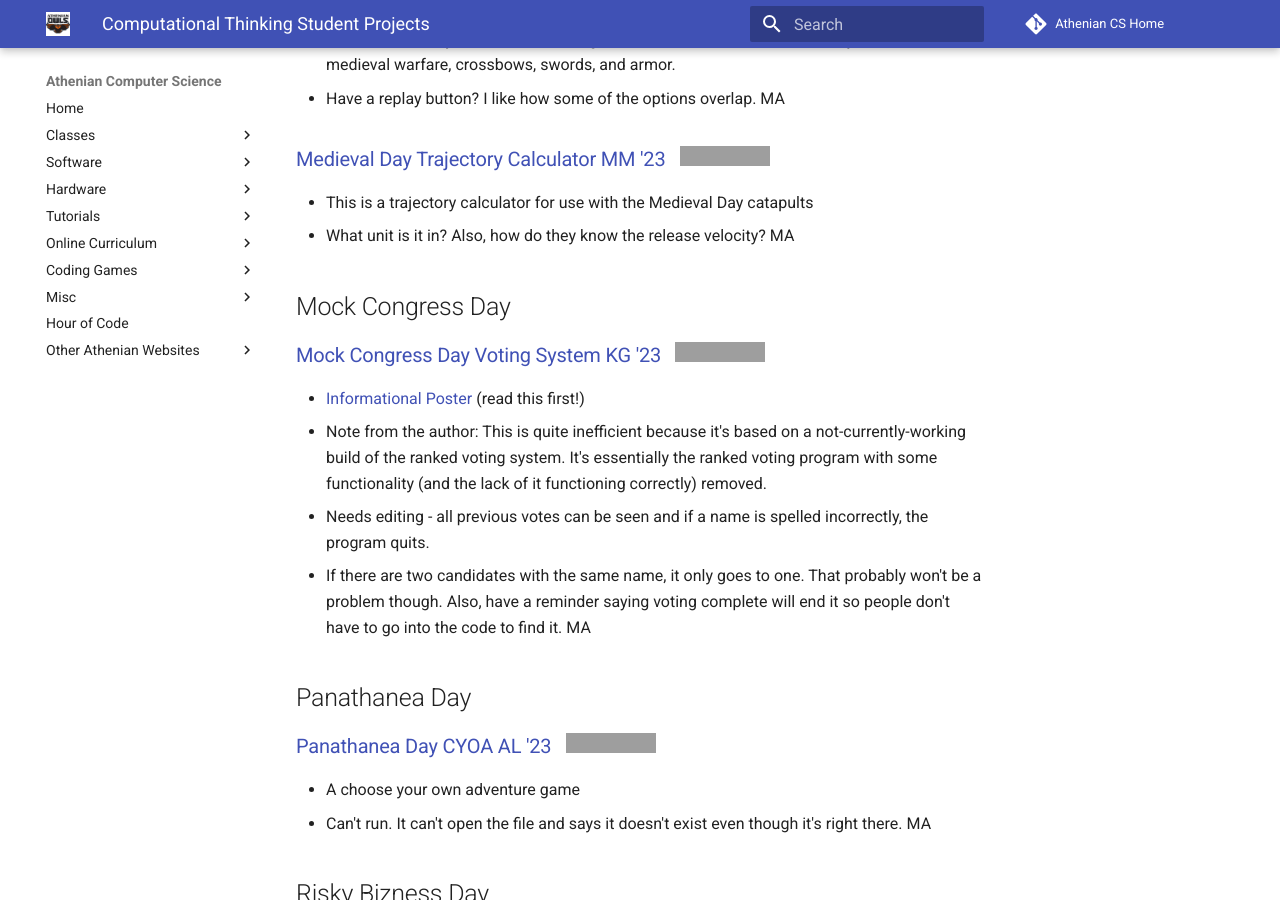
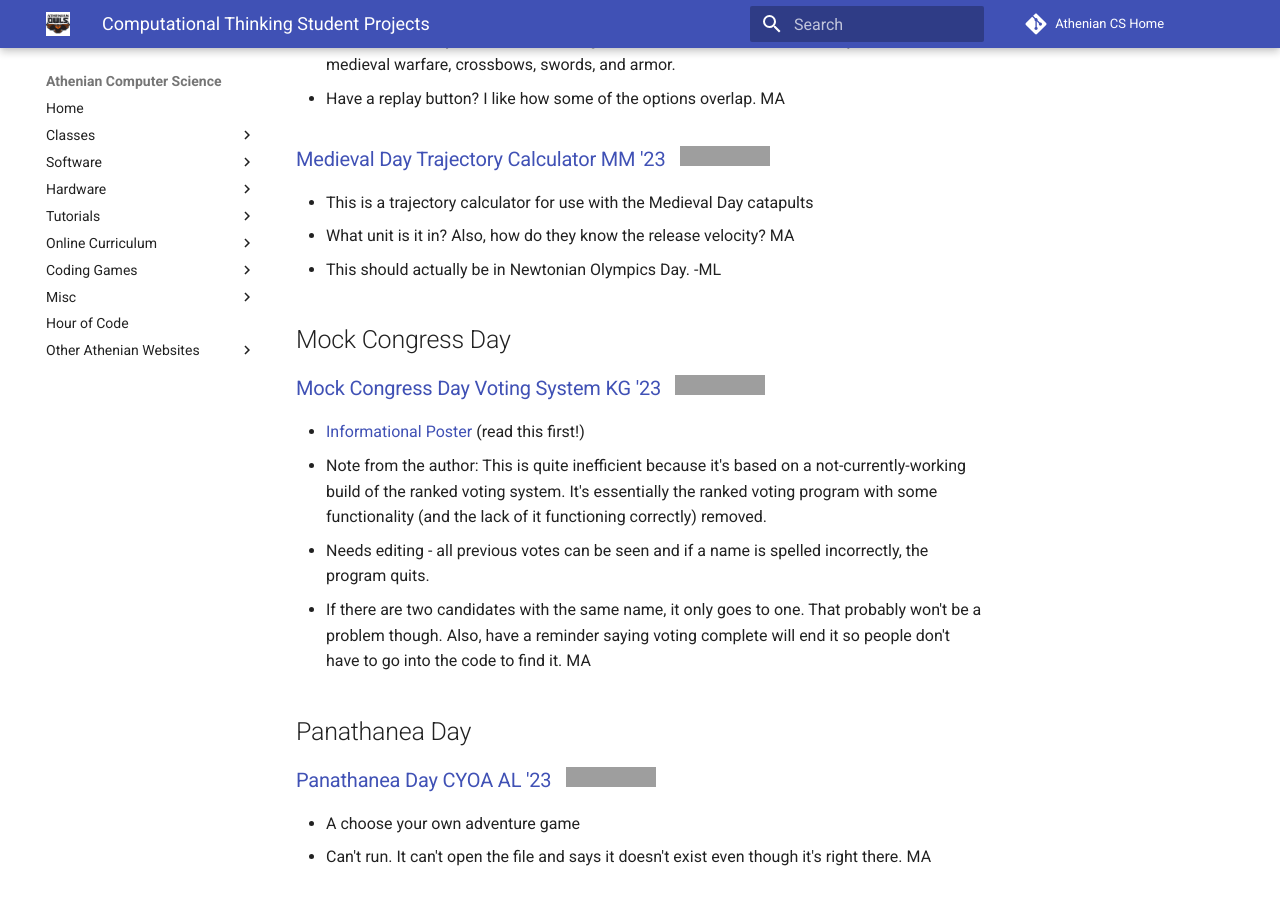
Before and after one commit to athenian-computational-thinking/athenian-cs-mkdocs, an MkDocs documentation site: the page built from docs/ct-projects.md, in a window 1280 px wide and 900 px high, scrolled down 5003 px. Built offline with MkDocs 1.6.1 and Material for MkDocs 9.7.7, drawn with Linux system fonts in a browser that asks for light colours; comment, search, counter and statistics services are not loaded; grey boxes are pictures that could not be loaded.

Commit message:
Update ct-projects.md

```diff
--- a/docs/ct-projects.md
+++ b/docs/ct-projects.md
@@ -144,6 +144,7 @@ nine correct will return a score of 8/10. Also, it's possible to go into negativ
 ### [Medieval Day Trajectory Calculator MM '23](https://github.com/athenian-ct-projects/Medieval-Day-MD) &nbsp; [![Run on Repl.it](https://repl.it/badge/github/athenian-ct-projects/Medieval-Day-MD)](https://repl.it/github/athenian-ct-projects/Medieval-Day-MD)
 * This is a trajectory calculator for use with the Medieval Day catapults
 * What unit is it in? Also, how do they know the release velocity? MA
+* This should actually be in Newtonian Olympics Day. -ML
 
 ## Mock Congress Day
 
```
